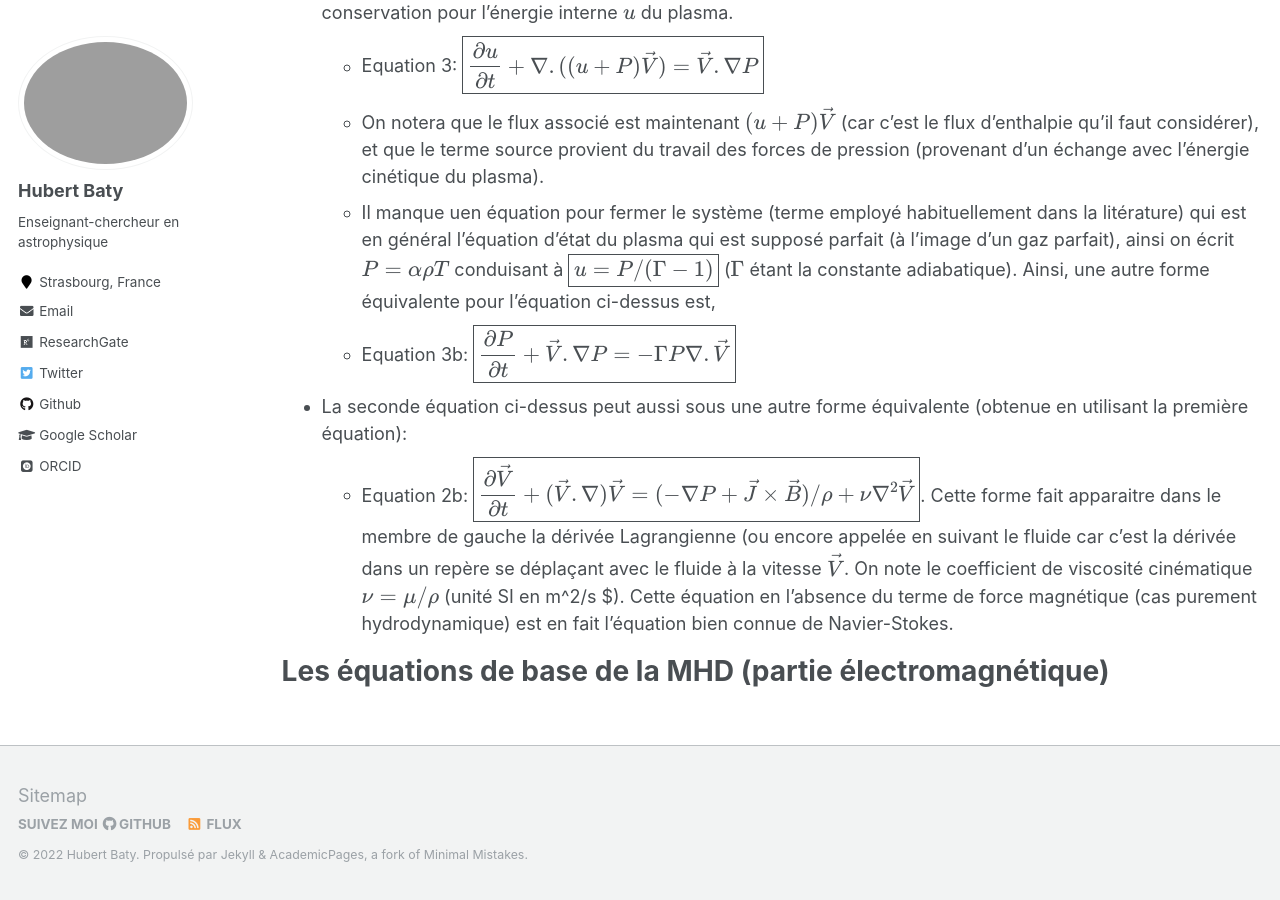
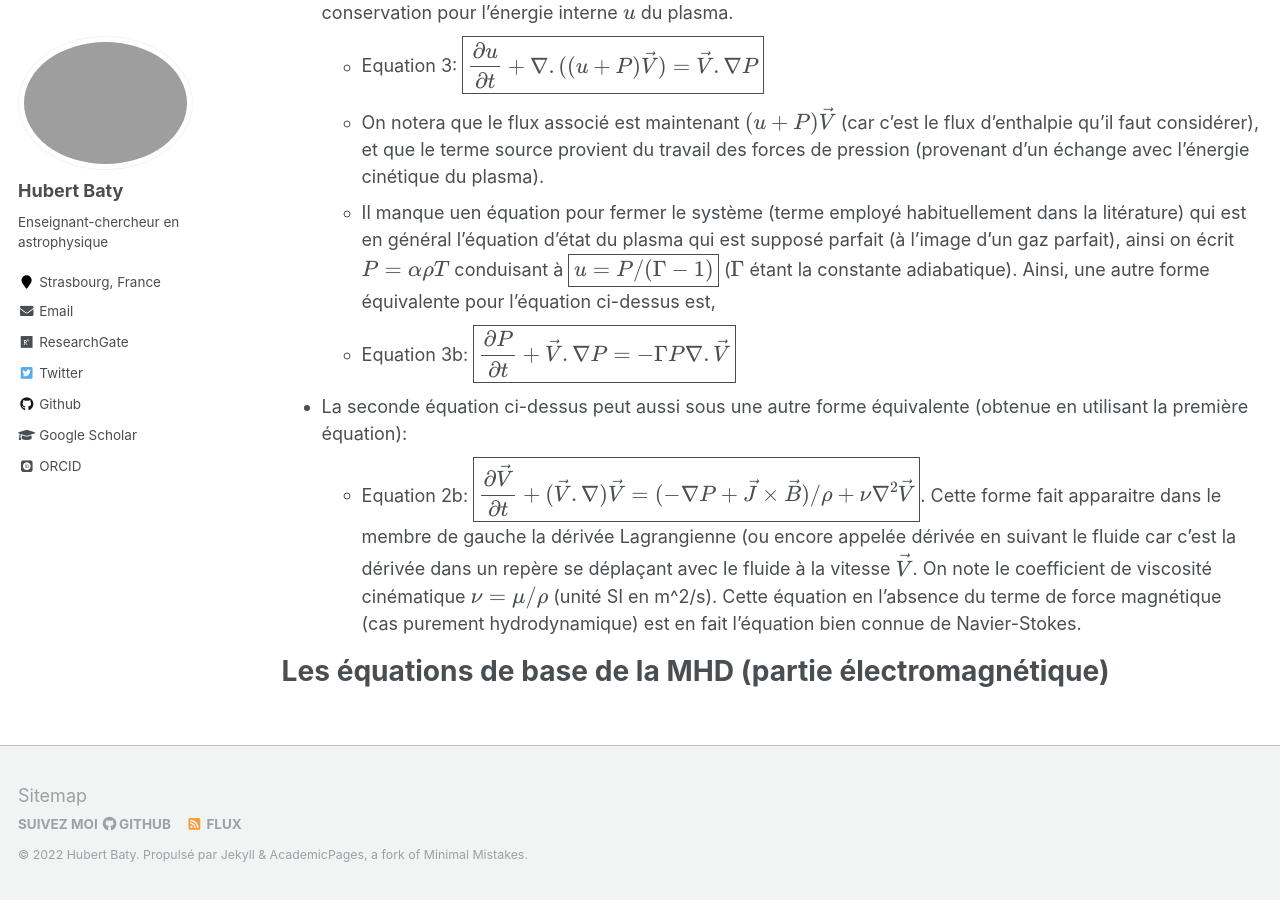
Before and after one commit to hubertbaty/hubertbaty.github.io, a Jekyll site: the page built from _pages/MHD.md, in a window 1280 px wide and 900 px high, scrolled down 1227 px. Built offline with Jekyll 4.4.1, drawn with Linux system fonts in a browser that asks for light colours; some web fonts are replaced; formulas are drawn with MathJax 3.

Commit message:
Update MHD.md

```diff
--- a/_pages/MHD.md
+++ b/_pages/MHD.md
@@ -29,7 +29,7 @@ pour le flux associé, et les termes sources qui sont toutes les densités de fo
   *  Equation 3b: $$\boxed{\frac {\partial P} {\partial t} + \vec V . \nabla P = - \Gamma P \nabla . \vec V } $$
 
 * La seconde équation ci-dessus peut aussi sous une autre forme équivalente (obtenue en utilisant la première équation):
-  * Equation 2b: $$\boxed{\frac {\partial \vec V} {\partial t} + (\vec V . \nabla) \vec V = (- \nabla P + \vec J \times \vec B)/\rho + \nu \nabla^2 \vec V} $$. Cette forme fait apparaitre dans le membre de gauche la dérivée Lagrangienne (ou encore appelée en suivant le fluide car c'est la dérivée dans un repère se déplaçant avec le fluide à la vitesse $\vec V$. On note le coefficient de viscosité cinématique $\nu = \mu / \rho$ (unité SI en m^2/s $). Cette équation en l'absence du terme de force magnétique (cas purement hydrodynamique) est en fait l'équation bien connue de Navier-Stokes.
+  * Equation 2b: $$\boxed{\frac {\partial \vec V} {\partial t} + (\vec V . \nabla) \vec V = (- \nabla P + \vec J \times \vec B)/\rho + \nu \nabla^2 \vec V} $$. Cette forme fait apparaitre dans le membre de gauche la dérivée Lagrangienne (ou encore appelée dérivée en suivant le fluide car c'est la dérivée dans un repère se déplaçant avec le fluide à la vitesse $\vec V$. On note le coefficient de viscosité cinématique $\nu = \mu / \rho$ (unité SI en m^2/s). Cette équation en l'absence du terme de force magnétique (cas purement hydrodynamique) est en fait l'équation bien connue de Navier-Stokes.
 
 
 Les équations de base de la MHD (partie électromagnétique)
```
